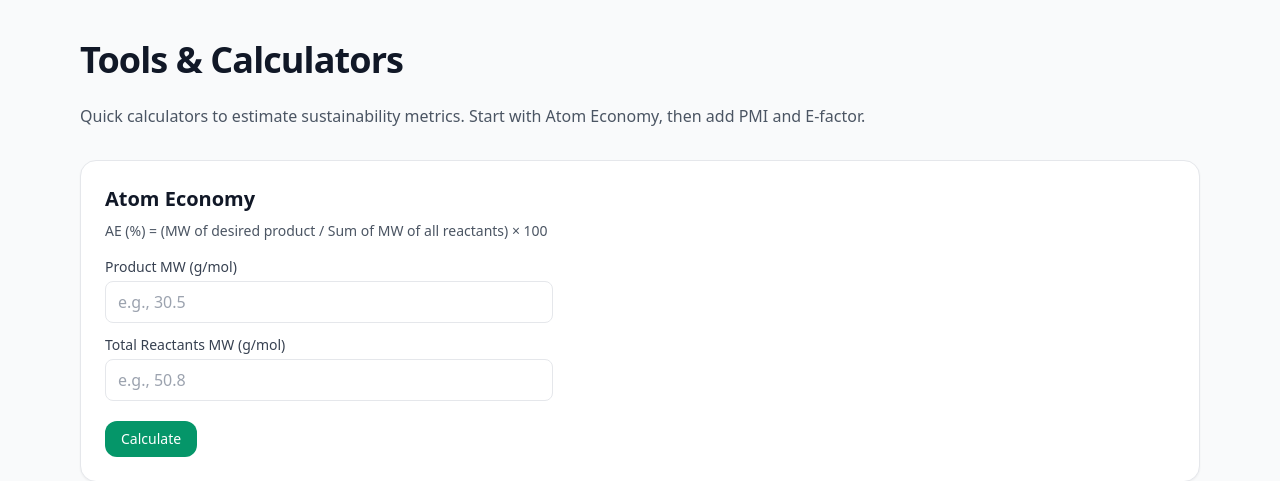
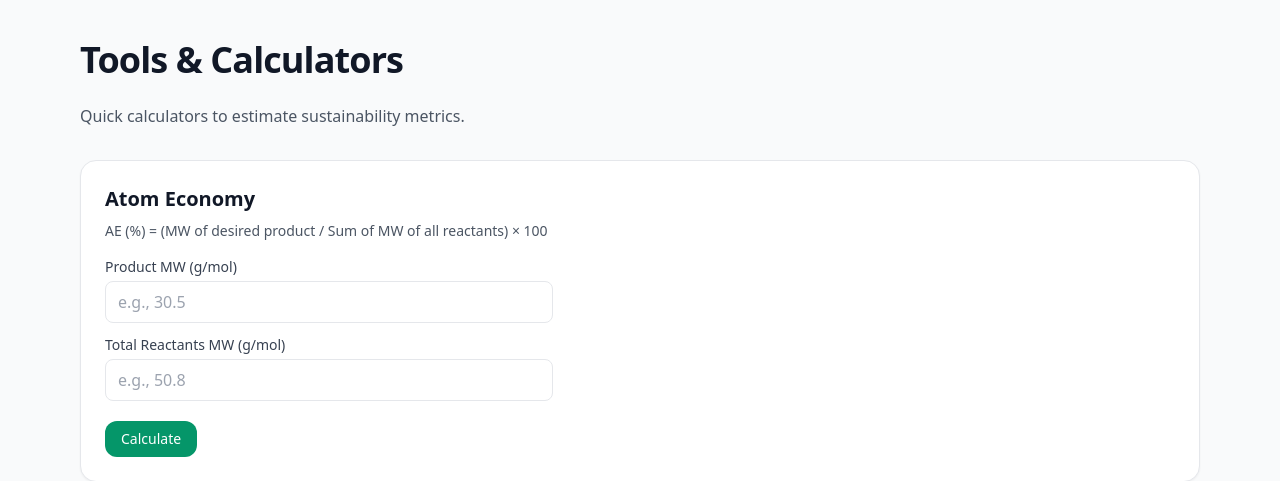
Before and after one commit to sufyanaslam44/green-toolkit-backend, a FastAPI app: page /tools in a window 1280 px wide. Shown: the part 65-546 px from the top of the page. Run offline with FastAPI, Linux system fonts and the light colour scheme; some libraries are stand-ins or nearby versions.

Commit message:
textchange1

```diff
--- a/templates/tools.html
+++ b/templates/tools.html
@@ -25,7 +25,7 @@
   <main class="mx-auto max-w-6xl px-4 py-10">
     <h1 class="text-3xl md:text-4xl font-extrabold tracking-tight mb-6">Tools & Calculators</h1>
     <p class="text-gray-600 mb-8">
-      Quick calculators to estimate sustainability metrics. Start with Atom Economy, then add PMI and E-factor.
+      Quick calculators to estimate sustainability metrics.
     </p>
 
     <!-- Atom Economy -->
```
